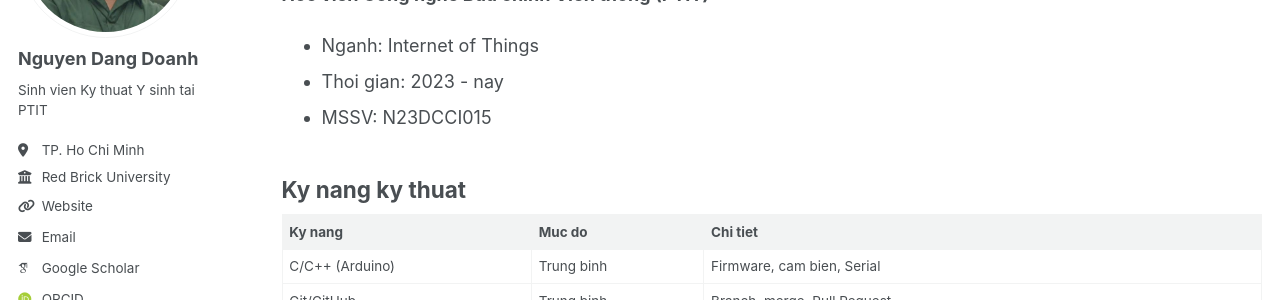
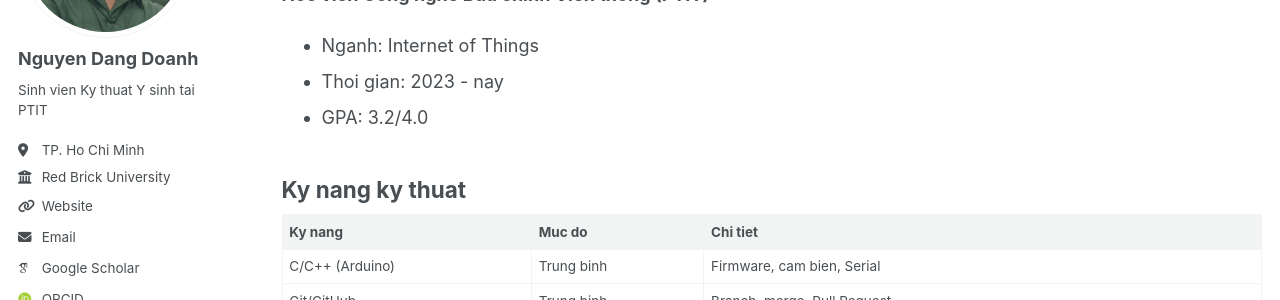
Before and after one commit to NguyenDangDoanh/NguyenDangDoanh.github.io, a Jekyll site: the page built from _pages/cv.md, in a window 1280 px wide and 1240 px high. Shown: the part 238-538 px from the top of the window. Built offline with Jekyll 4.4.1, drawn with Linux system fonts in a browser that asks for light colours; some web fonts are replaced; a script bundle is joined from its source files by our own code; library files that are not in the unit come from our copies.

```diff
--- a/_pages/cv.md
+++ b/_pages/cv.md
@@ -9,7 +9,7 @@
 **Hoc vien Cong nghe Buu chinh Vien thong (PTIT)**
 - Nganh: Internet of Things
 - Thoi gian: 2023 - nay
-- MSSV: N23DCCI015
+- GPA: 3.2/4.0
 
 ## Ky nang ky thuat
 
```
